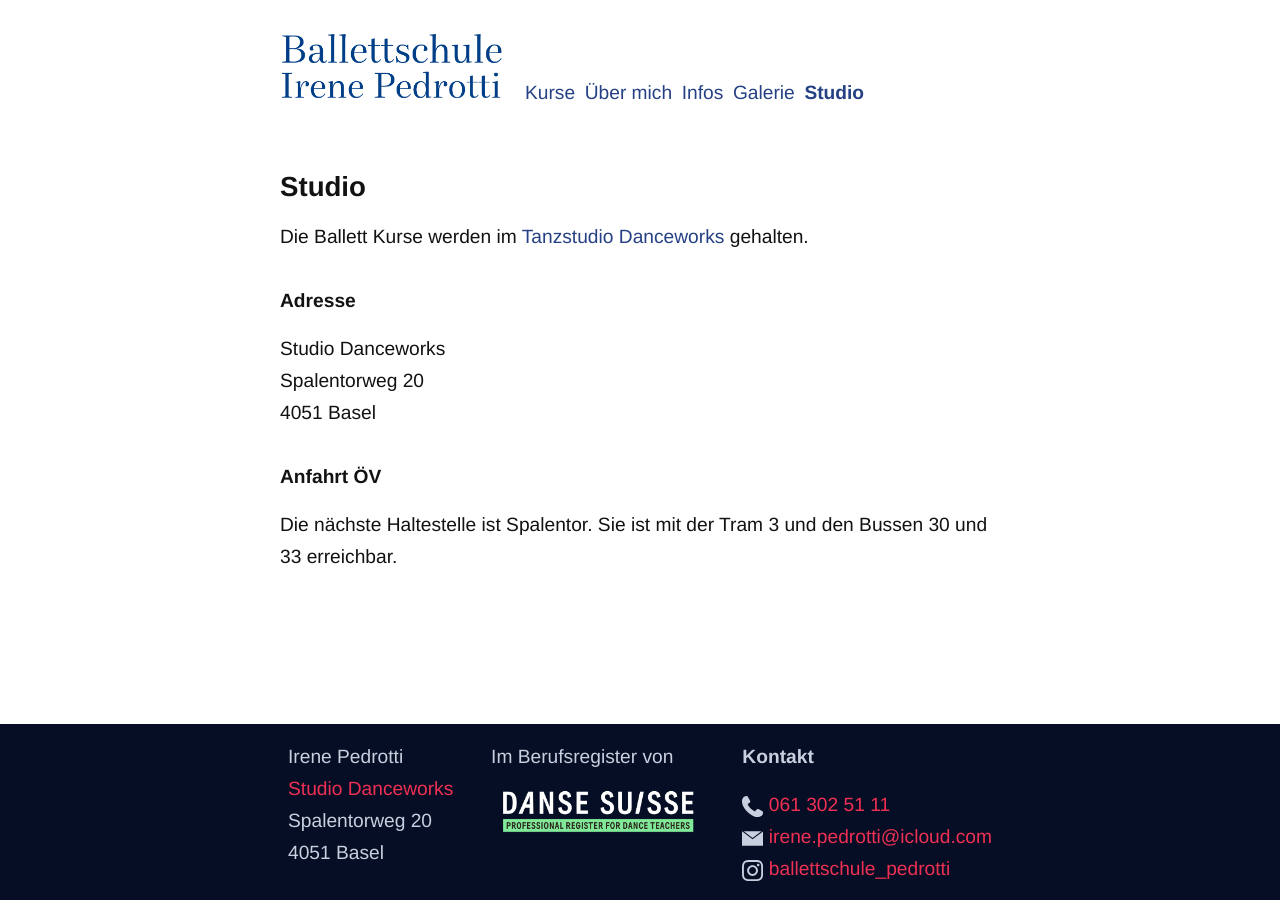
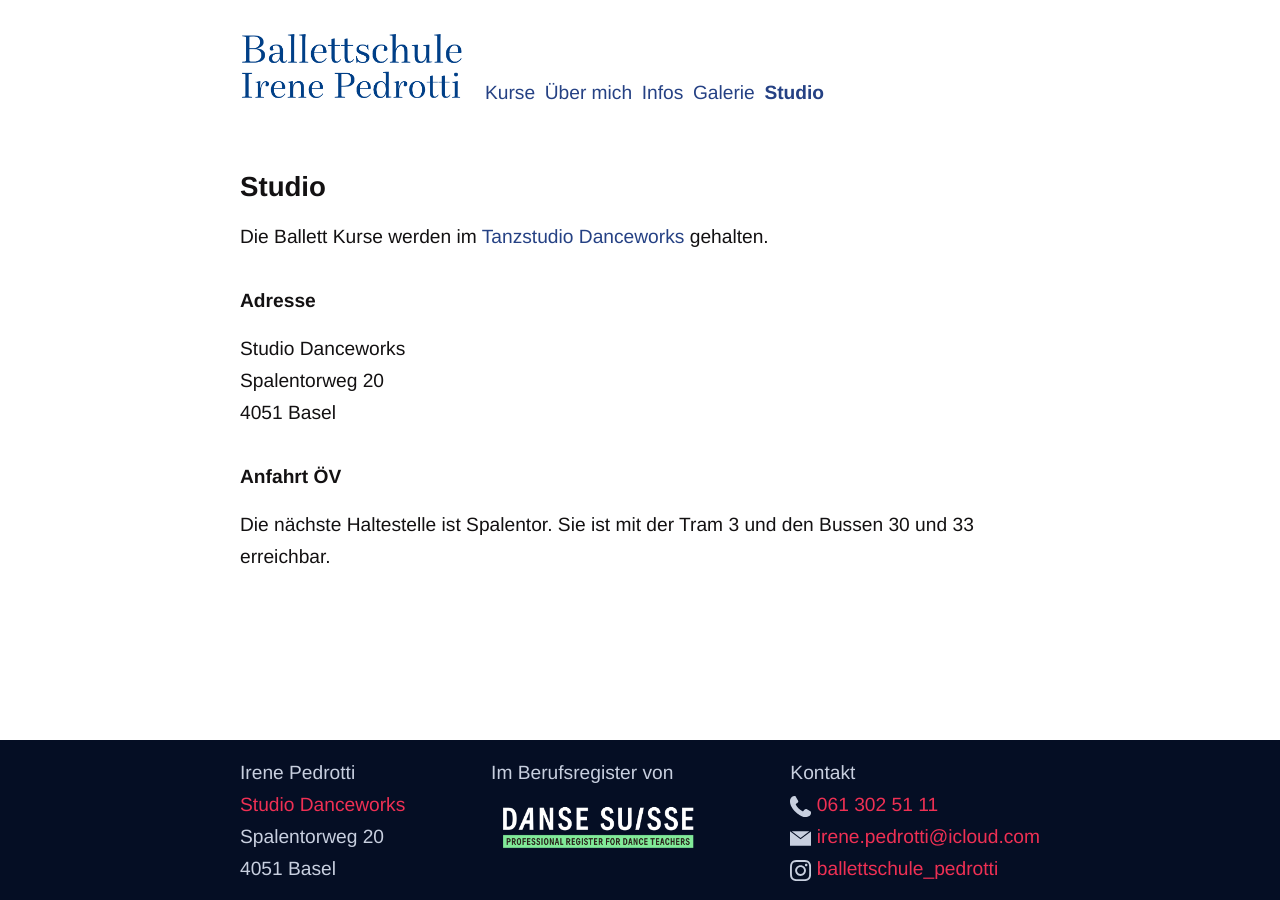
Before and after one commit to irenepedrotti/irenepedrotti.github.io, a Jekyll site: the page built from pages/studio.md, in a window 1280 px wide. Built offline with Jekyll 4.4.1, drawn with Linux system fonts in a browser that asks for light colours.

Commit message:
Make footer a bit more consistent

```diff
--- a/_includes/site-footer.html
+++ b/_includes/site-footer.html
@@ -14,8 +14,7 @@
         <img id="dansesuisse" src="/assets/DS_LOGO_teachers_weiss.png">
       </div>
       <div>
-        <h3>Kontakt</h3>
-        <p>
+        <p>Kontakt <br>
           {% include icon.html id="phone" title="tel" %} <a href="tel:{{ site.phone }}">{{ site.phone_human }}</a> <br>
           {% include icon.html id="email" title="email" %} <a href="mailto:{{ site.email }}">{{ site.email }}</a> <br>
           {% include icon.html id="instagram" title="instagram" %} <a href="https://www.instagram.com/{{ site.instagram }}">{{ site.instagram }}</a>
--- a/_sass/_layout.scss
+++ b/_sass/_layout.scss
@@ -9,7 +9,7 @@ body {
 
 .container {
   width: 94%;
-  max-width: 45rem;
+  max-width: 50rem;
   margin: 0 auto;
   position: relative;
 }
@@ -42,7 +42,7 @@ body {
   justify-content: space-between;
   margin: 0rem 0rem;
   div {
-    padding: 0.5rem;
+    padding: 0.5rem 0rem;
   }
 }
 
```
